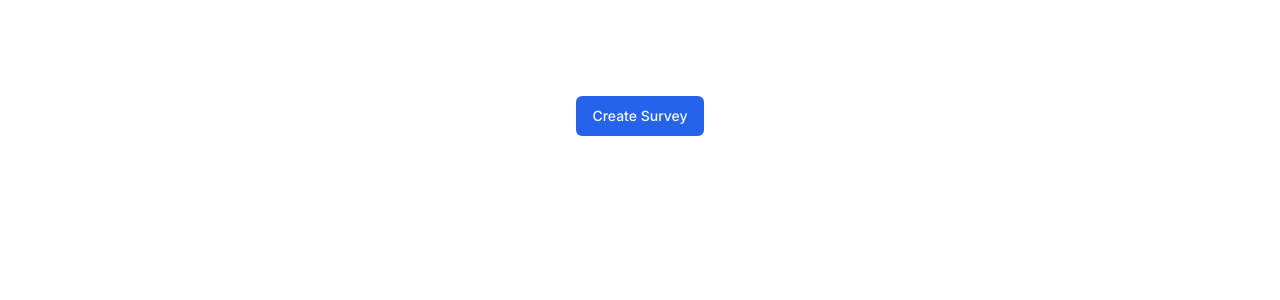
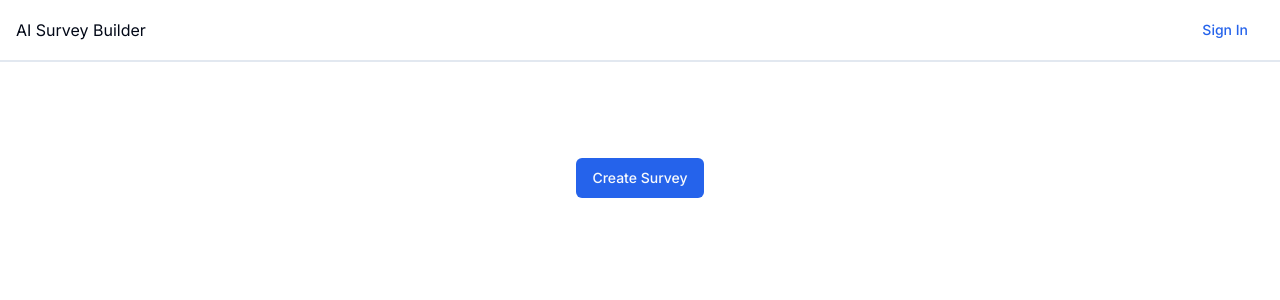
Before and after one commit to aindrajaya/ai-survey-engine, a Next.js app: page / in a window 1280 px wide. Shown: the top 300 px of the page. Built offline with nearby package versions, Linux system fonts and the light colour scheme; no server answers.

Commit message:
Add next auth

```diff
--- a/package.json
+++ b/package.json
@@ -17,6 +17,7 @@
     "clsx": "^2.1.0",
     "lucide-react": "^0.363.0",
     "next": "14.1.4",
+    "next-auth": "^5.0.0-beta.16",
     "react": "^18",
     "react-dom": "^18",
     "react-hook-form": "^7.51.2",
--- /dev/null
+++ b/src/app/api/auth/[...nextauth]/route.ts
@@ -0,0 +1 @@
+export { GET, POST } from "@/auth";
--- a/src/app/page.tsx
+++ b/src/app/page.tsx
@@ -1,10 +1,14 @@
 import { Button } from "@/components/ui/button";
 import SurveyGenerator from "./survey-generator";
+import Header from "@/components/ui/header";
 
 export default function Home() {
   return (
-    <main className="flex min-h-screen flex-col items-center justify-between p-24">
-      <SurveyGenerator />
-    </main>
+    <>
+      <Header />
+      <main className="flex min-h-screen flex-col items-center justify-between p-24">
+        <SurveyGenerator />
+      </main>
+    </>
   );
 }
--- a/src/app/survey-generator/index.tsx
+++ b/src/app/survey-generator/index.tsx
@@ -16,7 +16,6 @@ import { Textarea } from "@/components/ui/textarea";
 import { generateSurveyForm } from "@/actions/generateSurveyForm";
 import { useFormState, useFormStatus } from "react-dom";
 import { string } from "zod";
-import { stat } from "fs";
 
 type Props = {};
 
--- /dev/null
+++ b/src/auth.ts
@@ -0,0 +1,16 @@
+import NextAuth from "next-auth";
+import GoogleProvider from "next-auth/providers/google";
+
+export const {
+  handlers: { GET, POST },
+  auth,
+  signIn,
+  signOut,
+} = NextAuth({
+  providers: [
+    GoogleProvider({
+      clientId: process.env.GOOGLE_CLIENT_ID,
+      clientSecret: process.env.GOOGLE_CLIENT_SECRET,
+    }),
+  ],
+});
--- /dev/null
+++ b/src/components/ui/header.tsx
@@ -0,0 +1,48 @@
+import React from "react";
+import { auth, signIn, signOut } from "@/auth";
+import { Button } from "./button";
+import Image from "next/image";
+import Link from "next/link";
+
+type Props = {};
+
+const handleSignOut = async () => {
+  "use server";
+  await signOut();
+};
+
+function SignOut() {
+  return (
+    <form action={handleSignOut}>
+      <Button type="submit">Sign Out</Button>
+    </form>
+  );
+}
+
+const Header = async (props: Props) => {
+  const session = await auth();
+  console.log(session);
+
+  return (
+    <header className="border-b-2">
+      <nav className="bg-white border-gray-200 px-4 py-2.5">
+        <div className="flex flex-wrap justify-between items-center mx-auto max-w-screen-xl">
+          <h1>AI Survey Builder</h1>
+          <div>
+            {session?.user ? (
+              <div>
+                <SignOut />
+              </div>
+            ) : (
+              <Link href="/api/auth/signin">
+                <Button variant="link">Sign In</Button>
+              </Link>
+            )}
+          </div>
+        </div>
+      </nav>
+    </header>
+  );
+};
+
+export default Header;
```
Also changed, not shown: 1 other file (tests, documents, lock files or other folders).
